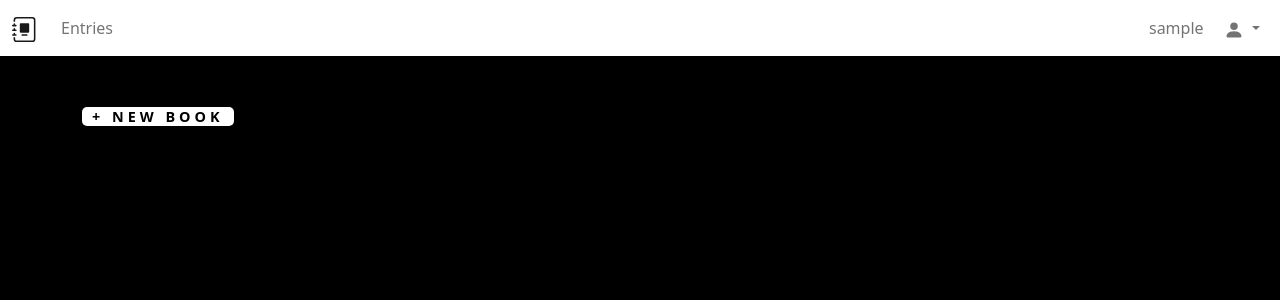
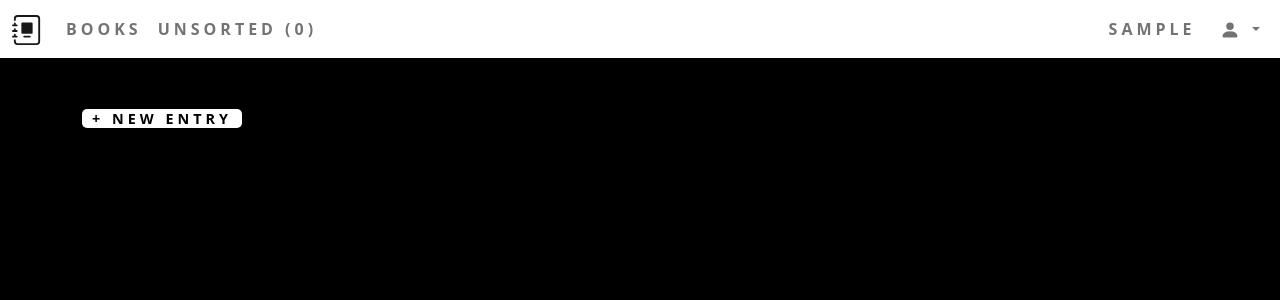
Before and after one commit to misterrager8/everyday, a Flask app: a page that uses JournalSite/templates/base.html in a window 1280 px wide. Shown: the top 300 px of the page. Run offline with Flask 2, Linux system fonts and the light colour scheme; the visitor is signed in with stand-in values (Sample User, id 1); data comes from the database, SQL or seed files in the repository; data that the repository does not hold is empty.

Commit message:
Add filter_ to index for unsorted entries, move entries to index

```diff
--- a/JournalSite/models.py
+++ b/JournalSite/models.py
@@ -20,6 +20,9 @@
 
     def get_entries(self, filter_: str = "", order_by: str = "date_created desc"):
         return self.entries.filter(text(filter_)).order_by(text(order_by))
+
+    def get_unsorted(self):
+        return self.get_entries(filter_="book is null")
 
     def get_books(self, filter_: str = "", order_by: str = "date_created desc"):
         return self.books.filter(text(filter_)).order_by(text(order_by))
--- a/JournalSite/templates/base.html
+++ b/JournalSite/templates/base.html
@@ -9,10 +9,9 @@
   <script src="https://cdn.jsdelivr.net/npm/bootstrap@5.1.3/dist/js/bootstrap.bundle.min.js" integrity="sha384-ka7Sk0Gln4gmtz2MlQnikT1wXgYsOg+OMhuP+IlRH9sENBO0LRn5q+8nbTov4+1p" crossorigin="anonymous"></script>
   <link rel="stylesheet" href="{{ url_for('static', filename='css/main.css') }}">
 </head>
-<nav class="navbar navbar-expand-lg navbar-light">
+<nav class="navbar navbar-expand-lg navbar-light p-custom">
   <div class="container-fluid">
-    <a href="{{ url_for('index') }}" class="navbar-brand">{{ macros.brand_icon() }}
-    </a>
+    <a href="{{ url_for('index') }}" class="navbar-brand">{{ macros.brand_icon(size=30) }}</a>
     <button class="navbar-toggler" data-bs-target="#navContent" data-bs-toggle="collapse" type="button">
       <span class="navbar-toggler-icon"></span>
     </button>
@@ -20,7 +19,10 @@
       {% if not current_user.is_anonymous %}
       <ul class="navbar-nav me-auto">
         <li class="nav-item">
-          <a class="nav-link" href="{{ url_for('entries.entries_') }}">Entries</a>
+          <a class="nav-link" href="{{ url_for('books.books_') }}">Books</a>
+        </li>
+        <li class="nav-item">
+          <a class="nav-link" href="{{ url_for('index', filter_='book is null') }}">{{ 'Unsorted (%s)' % current_user.get_unsorted().count() }}</a>
         </li>
       </ul>
       {% endif %}
--- a/JournalSite/templates/index.html
+++ b/JournalSite/templates/index.html
@@ -2,17 +2,16 @@
 {% import "macros.html" as macros with context %}
 
 {% block body %}
-<title>myJournal</title>
+<title>Entries</title>
 {% if not current_user.is_anonymous %}
-<span class="spinner-border spinner-border-sm me-2" id="spinner" style="display:none"></span>
-<a class="btn-custom" onclick="toggleDiv('bookCreate')">+ New Book</a>
-<div id="bookCreate" style="display:none" class="my-3">
-  {{ macros.book_create_form() }}
+<div class="mb-3">
+  <span class="spinner-border spinner-border-sm me-2" id="spinner" style="display:none"></span>
+  {% if not filter_ %}{{ macros.entry_sort(class='d-inline') }}<br>{% endif %}
+  <a class="btn-custom" href="{{ url_for('entries.create_entry') }}">+ New Entry</a>
 </div>
-
 <div class="row">
-  {% for i in current_user.get_books() %}
-  {{ macros.book_card(i) }}
+  {% for i in current_user.get_entries(order_by=order_by, filter_=filter_) %}
+  {{ macros.entry_card(i) }}
   {% endfor %}
 </div>
 {% endif %}
--- a/JournalSite/templates/macros.html
+++ b/JournalSite/templates/macros.html
@@ -24,6 +24,12 @@
 </svg>
 {% endmacro %}
 
+{% macro delete_icon(size=20, color='currentcolor', class='') %}
+<svg xmlns="http://www.w3.org/2000/svg" width="{{ size }}" height="{{ size }}" fill="{{ color }}" class="bi bi-trash3-fill {{ class }}" viewBox="0 0 16 16">
+  <path d="M11 1.5v1h3.5a.5.5 0 0 1 0 1h-.538l-.853 10.66A2 2 0 0 1 11.115 16h-6.23a2 2 0 0 1-1.994-1.84L2.038 3.5H1.5a.5.5 0 0 1 0-1H5v-1A1.5 1.5 0 0 1 6.5 0h3A1.5 1.5 0 0 1 11 1.5Zm-5 0v1h4v-1a.5.5 0 0 0-.5-.5h-3a.5.5 0 0 0-.5.5ZM4.5 5.029l.5 8.5a.5.5 0 1 0 .998-.06l-.5-8.5a.5.5 0 1 0-.998.06Zm6.53-.528a.5.5 0 0 0-.528.47l-.5 8.5a.5.5 0 0 0 .998.058l.5-8.5a.5.5 0 0 0-.47-.528ZM8 4.5a.5.5 0 0 0-.5.5v8.5a.5.5 0 0 0 1 0V5a.5.5 0 0 0-.5-.5Z"/>
+</svg>
+{% endmacro %}
+
 <!--CARDS-->
 {% macro book_card(book) %}
 <div class="card col-xl-4">
@@ -31,8 +37,8 @@
     <span class="pe-2 heading2" contenteditable="true" onkeydown="editBook({{ book.id }}, event)" id="name{{ book.id }}">{{ book.name }}</span><br>
     <a href="{{ url_for('books.book', id_=book.id) }}" class="btn-custom">{{ '%s entries' % book.get_entries().count() }}</a>
     <div class="mt-3">
-      <a class="btn-delete" onclick="toggleDiv('deleteBook' + {{ book.id }})">Delete</a>
-      <a class="btn-custom bg-danger" onclick="deleteBook({{ book.id }})" id="deleteBook{{ book.id }}" style="display:none">Delete?</a>
+      <a class="text-danger" onclick="toggleDiv('deleteBook' + {{ book.id }})">{{ delete_icon() }}</a>
+      <a class="p-custom text-danger ms-2" onclick="deleteBook({{ book.id }})" id="deleteBook{{ book.id }}" style="display:none">Delete?</a>
     </div>
   </div>
 </div>
@@ -41,11 +47,13 @@
 {% macro entry_card(entry) %}
 <div class="card col-xl-3">
   <div class="card-body">
-    <a class="heading3" href="{{ url_for('entries.edit_entry', id_=entry.id) }}">{{ entry.date_created.strftime('%F %T') }}</a>
-    <a style="background-color: {{ entry.books.color }}" class="btn-custom" href="{{ url_for('books.book', id_=entry.book) }}">{{ entry.books.name }}</a>
+    <a class="heading3" href="{{ url_for('entries.edit_entry', id_=entry.id) }}">{{ entry.date_created.strftime('%F %T') }}</a><br>
+    <a style="background-color: {{ entry.books.color }}" class="btn-custom"
+       href="{% if entry.book %}{{ url_for('books.book', id_=entry.book) }}{% else %}{{ url_for('index', filter_='book is null') }}{% endif %}"
+    >{{ entry.books.name or 'Unsorted' }}</a>
     <div class="mt-3">
-      <a class="text-danger me-2" onclick="toggleDiv('deleteEntry' + {{ entry.id }})">X</a>
-      <a class="btn-custom bg-danger" onclick="deleteEntry({{ entry.id }})" id="deleteEntry{{ entry.id }}" style="display:none">Delete?</a>
+      <a class="text-danger" onclick="toggleDiv('deleteEntry' + {{ entry.id }})">{{ delete_icon() }}</a>
+      <a class="p-custom text-danger ms-2" onclick="deleteEntry({{ entry.id }})" id="deleteEntry{{ entry.id }}" style="display:none">Delete?</a>
     </div>
   </div>
 </div>
@@ -91,12 +99,13 @@
 {% macro entry_editor(entry) %}
 <form onsubmit="event.preventDefault(); editEntry({{ entry.id }});">
   <select id="book" class="input-custom w-100 mb-3 heading3" onchange="editEntry({{ entry.id }})" style="border-color: {{ entry.books.color }}">
+    <option value="">Unsorted</option>
     {% for i in current_user.get_books() %}
     <option value="{{ i.id }}" {% if i.id== entry.book %}selected{% endif %}>{{ i.name }}</option>
     {% endfor %}
   </select>
   {{ toolbar(class='mb-3') }}
-  <div class="input-custom mb-3" id="content" contenteditable="true">{{ entry.content | safe}}</div>
+  <div class="input-custom mb-3" id="content" contenteditable="true">{{ entry.content | safe }}</div>
   <button type="submit" class="btn-custom w-100 bg-success"><span class="spinner-border spinner-border-sm" style="display:none" id="spinner"></span> Save</button>
 </form>
 {% endmacro %}
@@ -105,7 +114,7 @@
 {% macro entry_sort(class='') %}
 <div class="{{ class }}">
   <span class="p-custom">Sort By:</span>
-  {% if order_by != 'date_created desc' %}<a class="btn-custom me-2" href="{{ url_for('entries.entries_', order_by='date_created desc') }}">Date Created</a>{% endif %}
-  {% if order_by != 'book' %}<a class="btn-custom" href="{{ url_for('entries.entries_', order_by='book') }}">Book</a>{% endif %}
+  {% if order_by != 'date_created desc' %}<a class="btn-custom me-2" href="{{ url_for('index', order_by='date_created desc') }}">Date Created</a>{% endif %}
+  {% if order_by != 'book' %}<a class="btn-custom" href="{{ url_for('index', order_by='book') }}">Book</a>{% endif %}
 </div>
 {% endmacro %}
--- a/JournalSite/views/__init__.py
+++ b/JournalSite/views/__init__.py
@@ -45,4 +45,6 @@
 
 @current_app.route("/")
 def index():
-    return render_template("index.html")
+    order_by = request.args.get("order_by", default="date_created desc")
+    filter_ = request.args.get("filter_", default="")
+    return render_template("index.html", order_by=order_by, filter_=filter_)
--- a/JournalSite/views/books.py
+++ b/JournalSite/views/books.py
@@ -23,6 +23,11 @@
     return redirect(request.referrer)
 
 
+@books.route("/books_")
+def books_():
+    return render_template("books.html")
+
+
 @books.route("/book")
 def book():
     book_: Book = database.get(Book, int(request.args.get("id_")))
--- a/JournalSite/views/entries.py
+++ b/JournalSite/views/entries.py
@@ -9,12 +9,6 @@
 
 entries = Blueprint("entries", __name__)
 database = Database()
-
-
-@entries.route("/entries_")
-def entries_():
-    order_by = request.args.get("order_by", default="date_created desc")
-    return render_template("entries.html", order_by=order_by)
 
 
 @entries.route("/create_entry")
```
Also changed, not shown: JournalSite/templates/books.html (added, +18 -0 lines), JournalSite/templates/entries.html (deleted, +0 -14 lines).
